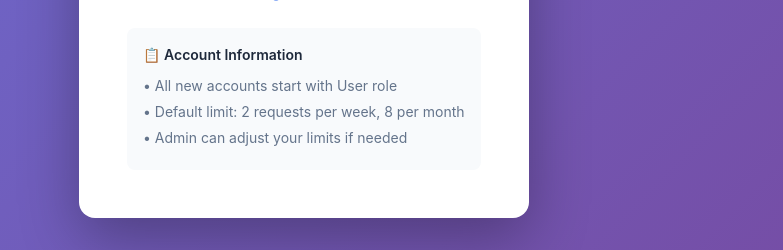
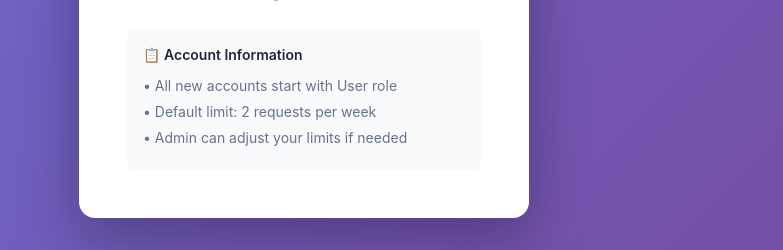
Before and after one commit to aymangh-0/FixPoint-Maintenance-System, a PHP site: page /fixpoint/auth/register.php in a window 1280 px wide. Shown: the part 1090-1340 px from the top of the page, without its empty margins (336-1119 px from the left). Run offline with PHP 8.4, Linux system fonts and the light colour scheme; a stand-in replaces the project's code that opens the database connection.

Commit message:
تعديل صفحة انشاء حساب

```diff
--- a/auth/register.php
+++ b/auth/register.php
@@ -54,8 +54,8 @@ if ($_SERVER['REQUEST_METHOD'] == 'POST') {
 
             // Insert new user
             // RoleID = 3 (User), Default limits: 2/week, 8/month
-            $insert_sql = "INSERT INTO user (RoleID, Name, Email, Password, Phone, MaxRequestsPerWeek, MaxRequestsPerMonth)
-                        VALUES (3, ?, ?, ?, ?, 2, 8)";
+            $insert_sql = "INSERT INTO user (RoleID, Name, Email, Password, Phone, MaxRequestsPerWeek)
+                        VALUES (3, ?, ?, ?, ?, 2)";
             $insert_stmt = $conn->prepare($insert_sql);
             $insert_stmt->bind_param("ssss", $name, $email, $password_hash, $phone);
 
@@ -201,7 +201,7 @@ if ($_SERVER['REQUEST_METHOD'] == 'POST') {
                 <div class="demo-accounts">
                     <div class="demo-title">📋 Account Information</div>
                     <div class="demo-account">• All new accounts start with User role</div>
-                    <div class="demo-account">• Default limit: 2 requests per week, 8 per month</div>
+                    <div class="demo-account">• Default limit: 2 requests per week</div>
                     <div class="demo-account">• Admin can adjust your limits if needed</div>
                 </div>
             </div>
```
Also changed, not shown: 1 other file.
